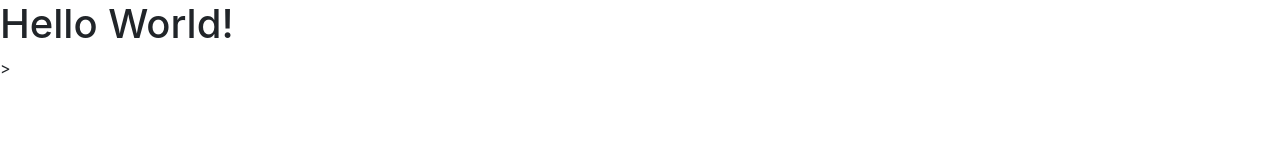
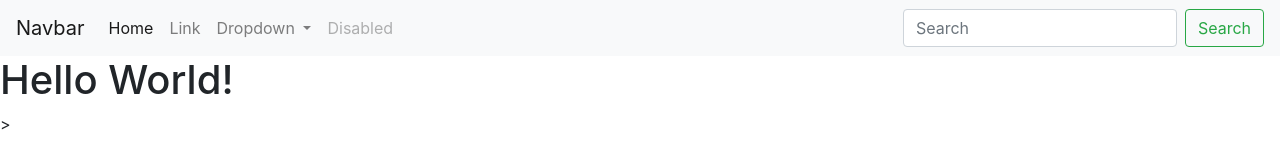
Before and after one commit to Kelendoheim/Dane-my-responsive-portfolio, a plain HTML site: page index.html in a window 1280 px wide. Drawn offline with nearby package versions, Linux system fonts and the light colour scheme.

Commit message:
added a navbar to the index page

```diff
--- a/index.html
+++ b/index.html
@@ -20,6 +20,72 @@
     <link rel="stylesheet" href="" />
   </head>
   <body>
+    <nav class="navbar navbar-expand-lg navbar-light bg-light">
+      <a class="navbar-brand" href="#">Navbar</a>
+      <button
+        class="navbar-toggler"
+        type="button"
+        data-toggle="collapse"
+        data-target="#navbarSupportedContent"
+        aria-controls="navbarSupportedContent"
+        aria-expanded="false"
+        aria-label="Toggle navigation"
+      >
+        <span class="navbar-toggler-icon"></span>
+      </button>
+
+      <div class="collapse navbar-collapse" id="navbarSupportedContent">
+        <ul class="navbar-nav mr-auto">
+          <li class="nav-item active">
+            <a class="nav-link" href="#"
+              >Home <span class="sr-only">(current)</span></a
+            >
+          </li>
+          <li class="nav-item">
+            <a class="nav-link" href="#">Link</a>
+          </li>
+          <li class="nav-item dropdown">
+            <a
+              class="nav-link dropdown-toggle"
+              href="#"
+              id="navbarDropdown"
+              role="button"
+              data-toggle="dropdown"
+              aria-haspopup="true"
+              aria-expanded="false"
+            >
+              Dropdown
+            </a>
+            <div class="dropdown-menu" aria-labelledby="navbarDropdown">
+              <a class="dropdown-item" href="#">Action</a>
+              <a class="dropdown-item" href="#">Another action</a>
+              <div class="dropdown-divider"></div>
+              <a class="dropdown-item" href="#">Something else here</a>
+            </div>
+          </li>
+          <li class="nav-item">
+            <a
+              class="nav-link disabled"
+              href="#"
+              tabindex="-1"
+              aria-disabled="true"
+              >Disabled</a
+            >
+          </li>
+        </ul>
+        <form class="form-inline my-2 my-lg-0">
+          <input
+            class="form-control mr-sm-2"
+            type="search"
+            placeholder="Search"
+            aria-label="Search"
+          />
+          <button class="btn btn-outline-success my-2 my-sm-0" type="submit">
+            Search
+          </button>
+        </form>
+      </div>
+    </nav>
     <h1>Hello World!</h1>
     >
     <script src="" async defer></script>
```
